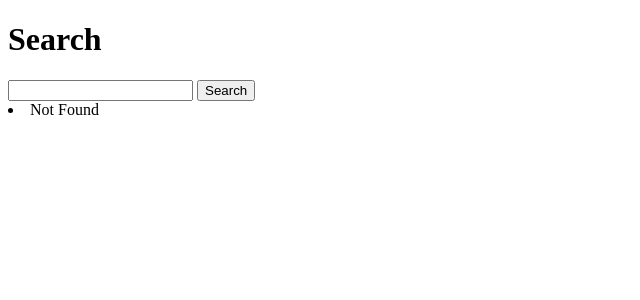
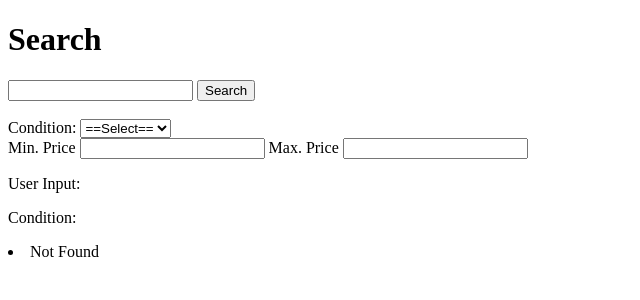
Before and after one commit to joanallysen/Lend-Student-Note, a Flask app: page /search in a window 1280 px wide. Shown: the top 300 px of the page, without its empty margins (0-640 px from the left). Run offline with Flask 3, Linux system fonts and the light colour scheme.

Commit message:
Added filter functionalty and new models for shopping cart

```diff
--- a/routes/search.py
+++ b/routes/search.py
@@ -1,27 +1,47 @@
 from flask import Flask, redirect, url_for, request, render_template,Blueprint
-# from flask_sqlalchemy import SQLAlchemy
 from sqlalchemy import or_
-from models import db,Note
+from models import db, Note
 import re
 
 search = Blueprint("search",__name__)
 
-# search.config['SECRET_KEY'] = 'your-secret-key-change-this-in-production'
+def is_eligible(num):
+    try:
+        return float(num)>0
+    except ValueError:
+        return False
 
-@search.route('/search', methods=["POST","GET"])
+@search.route('/search', methods=["GET"])
 def search_note():
 
     user_input = request.args.get('user_input','')
+    #Additional Filter
+    condition = request.args.get('condition','')
+    min_price =  request.args.get('min_price')
+    max_price = request.args.get('max_price')
+
     cleaned_input = re.sub(r'\s+', ' ', user_input).strip().lower()
 
     search_output=[]
-    if cleaned_input:
+    if cleaned_input or condition:
 
         search_filter=[
-            Note.title.ilike(f'%{cleaned_input}%'),
-            Note.isbn == cleaned_input
+            Note.title.ilike(f'%{cleaned_input}%')
         ]
+            # Note.isbn == cleaned_input,
 
-        search_output = Note.query.filter(or_(*search_filter)).all()
+        if condition:
+            search_filter.append(Note.condition == condition)
 
-    return render_template("search_testing.html", results = search_output, user_input = cleaned_input)
+        if min_price:
+            if is_eligible(min_price):
+                search_filter.append(Note.price>=float(min_price))
+        if max_price:
+            if is_eligible(max_price):
+                search_filter.append(Note.price<=float(max_price))
+
+
+
+        search_output = Note.query.filter(*search_filter).all()
+
+    return render_template("search_testing.html", results = search_output, user_input = cleaned_input, condition=condition)
--- a/templates/search_testing.html
+++ b/templates/search_testing.html
@@ -8,11 +8,26 @@
 <body>
     <h1>Search</h1>
     <form action='/search' method="get">
-        <input type="text" name="user_input">
-        <input type="submit" value="Search">
+        <input type="text" name="user_input" value="{{user_input}}">
+        <input type="submit" value="Search"><br><br>
+
+        <label>Condition:</label>
+        <select name="condition">
+            <option value="">==Select==</option>
+            <option value="Brand New">Brand New</option>
+            <option value="Good">Good</option>
+            <option value="Minimum">Minimum</option>
+
+        </select><br>
+
+        <label>Min. Price</label>
+        <input type="number" name="min_price">
+
+        <label>Max. Price</label>
+        <input type="number" name="max_price">
     </form>
-    <label>{{ user_input }}</label>
-
+    <p> User Input: {{ user_input }}</p>
+    <p> Condition: {{ condition }}</p>
 
         {% if results %}
             <ul>
```
Also changed, not shown: models.py (+14 -0 lines).
